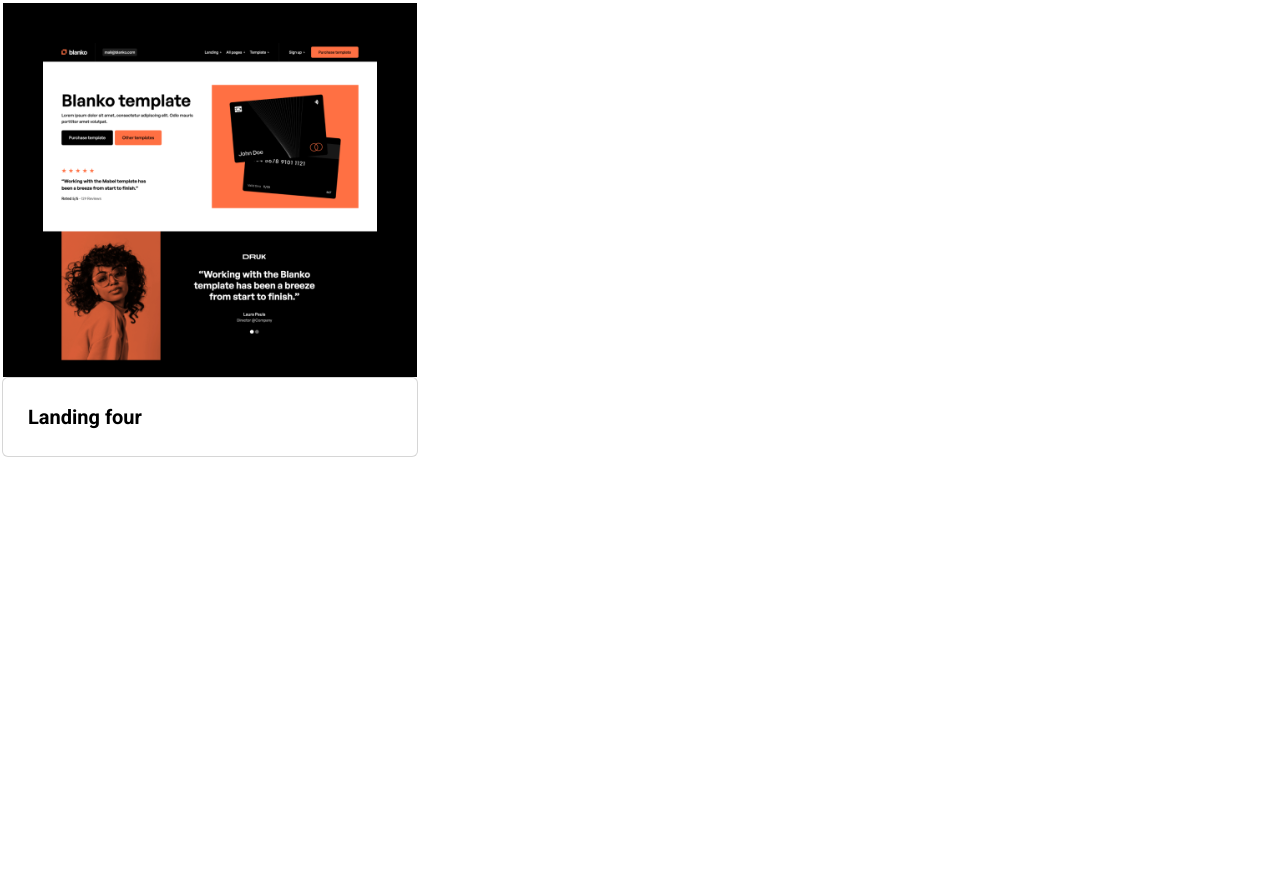
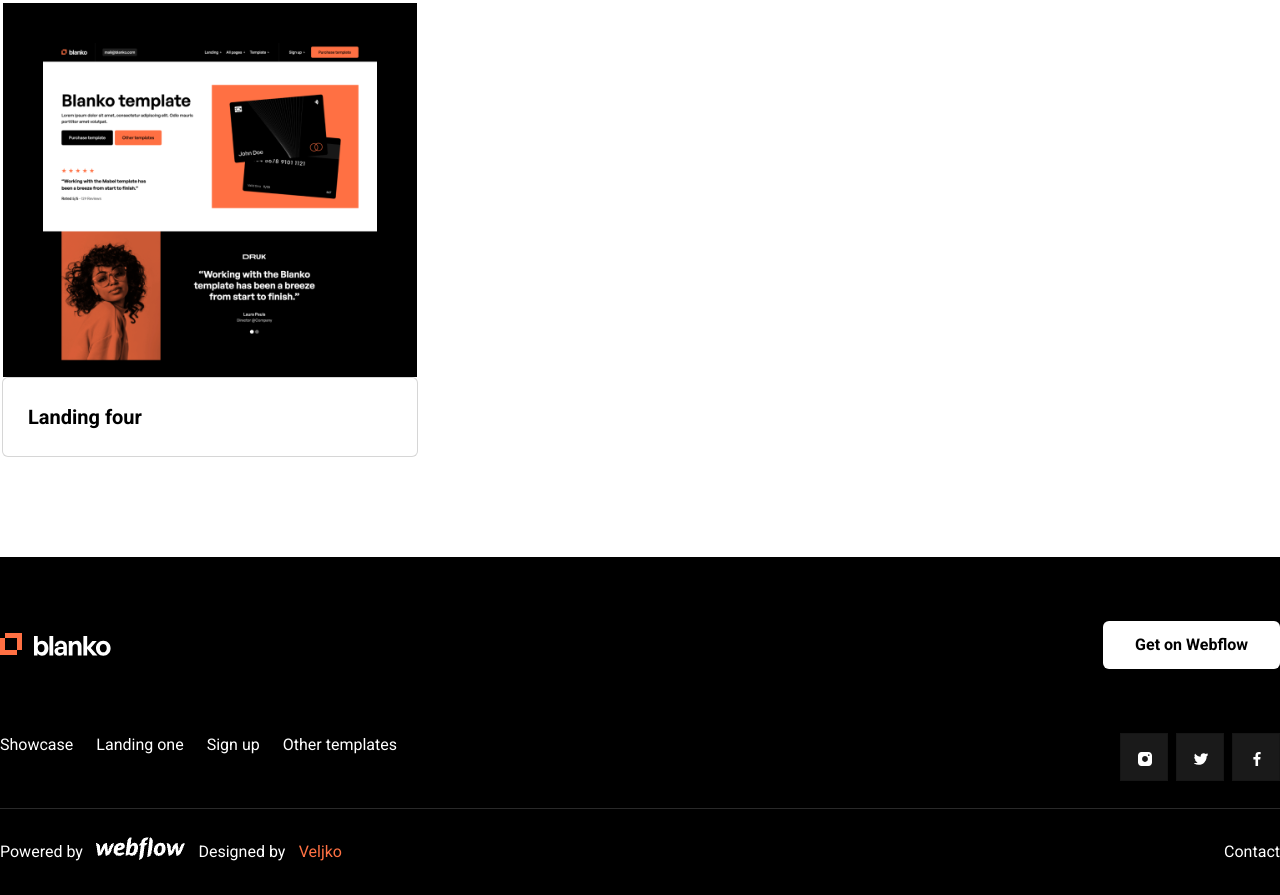
Before and after one commit to Mokkento12/Blanko, a plain HTML site: page index.html in a window 1280 px wide. Shown: the part 2288-3183 px from the top of the page. Before the commit the page ends 2845 px from the top, so only its background shows below. Drawn offline with Linux system fonts and the light colour scheme.

Commit message:
create: footer

```diff
--- a/css/style.css
+++ b/css/style.css
@@ -397,3 +397,123 @@ body {
   line-height: 28px;
   text-align: left;
 }
+
+/* Footer */
+
+.footer {
+  display: flex;
+  align-items: center;
+  justify-content: center;
+  background: rgb(0, 0, 0);
+}
+
+.footer__container {
+  display: flex;
+  align-items: center;
+  flex-direction: column;
+}
+
+.footer__header {
+  width: 1280px;
+  display: flex;
+  align-items: center;
+  justify-content: space-between;
+  padding: 64px 0;
+}
+
+.footer__btn {
+  border-radius: 6px;
+  text-decoration: none;
+  padding: 12px 32px;
+  background: rgb(255, 255, 255);
+  color: rgb(0, 0, 0);
+  font-size: 16px;
+  font-weight: 700;
+  line-height: 24px;
+  text-align: center;
+}
+
+.footer__prev {
+  position: relative;
+  width: 100%;
+  display: flex;
+  align-items: flex-start;
+  justify-content: space-between;
+  margin-bottom: 28px;
+}
+
+.footer__items {
+  width: 397px;
+  display: flex;
+  align-items: center;
+  justify-content: space-between;
+}
+
+.footer__item {
+  color: rgb(255, 255, 255);
+  font-size: 16px;
+  font-weight: 400;
+  line-height: 24px;
+  text-align: left;
+}
+
+.footer__socials {
+  width: 160px;
+  display: flex;
+  align-items: center;
+  justify-content: space-between;
+}
+
+.socials__block {
+  width: 48px;
+  height: 48px;
+  border: 1px solid rgba(0, 0, 0, 0.16);
+  background: rgba(255, 255, 255, 0.1);
+  padding: 17px;
+}
+
+.social__img {
+  width: 14px;
+  height: 14px;
+}
+
+.footer__prev::after {
+  content: '';
+  position: absolute;
+  width: 1280px;
+  height: 1px;
+  background: rgba(255, 255, 255, 0.16);
+  bottom: -28px;
+}
+
+.footer__bottom {
+  width: 100%;
+  display: flex;
+  align-items: center;
+  justify-content: space-between;
+  padding: 28px 0;
+}
+
+.footer__bottom--left {
+  width: 342px;
+  display: flex;
+  align-items: center;
+  justify-content: space-between;
+}
+
+.primary {
+  color: rgb(255, 113, 67);
+  font-size: 16px;
+  font-weight: 400;
+  line-height: 24px;
+  text-align: left;
+}
+
+.footer__contacts {
+  color: rgb(255, 255, 255);
+  font-size: 16px;
+  font-weight: 400;
+  line-height: 24px;
+  text-align: left;
+  text-decoration: none;
+}
--- a/index.html
+++ b/index.html
@@ -181,6 +181,52 @@
         <!-- /.landing__container -->
     </section>
     <!-- /.landing__block -->
+    <footer class="footer">
+        <div class="footer__container">
+            <div class="footer__top">
+                <div class="footer__header">
+                    <img src="img/logo.svg" alt="logo" class="footer__logo">
+                    <a href="#" class="footer__btn">Get on Webflow</a>
+                </div>
+                <!-- /.footer__header -->
+                <div class="footer__prev">
+                    <div class="footer__items">
+                        <div class="footer__item">Showcase</div>
+                        <div class="footer__item">Landing one</div>
+                        <div class="footer__item">Sign up</div>
+                        <div class="footer__item">Other templates</div>
+                    </div>
+                    <div class="footer__socials">
+                        <div class="socials__block">
+                            <img src="img/inst.svg" alt="instagram"
+                                class="social__img">
+                        </div>
+                        <div class="socials__block"><img src="img/x.svg" alt="x"
+                                class="social__img">
+                        </div>
+                        <div class="socials__block"> <img src="img/fb.svg"
+                                alt="facebook" class="social__img"></div>
+                    </div>
+                    <!-- /.footer__socials -->
+                </div>
+                <!-- /.footer__prev -->
+            </div>
+            <!-- /.footer__top -->
+            <div class="footer__bottom">
+                <div class="footer__bottom--left">
+                    <div class="footer__item">Powered by</div>
+                    <div class="footer__item"><img src="img/webflow.png"
+                            alt="webflow" class="footer__item--img"></div>
+                    <div class="footer__item">Designed by</div>
+                    <div class="footer__item primary">Veljko</div>
+                </div>
+                <a href="#" class="footer__contacts">Contact</a>
+            </div>
+            <!-- /.footer__bottom -->
+        </div>
+        <!-- /.footer__container -->
+    </footer>
+    <!-- /.footer -->
     <script src="js/swiper-bundle.min.js"></script>
     <script src="js/script.js"></script>
 </body>
```
Also changed, not shown: img/fb.svg (added), img/inst.svg (added), img/webflow.png (added), img/x.svg (added).
